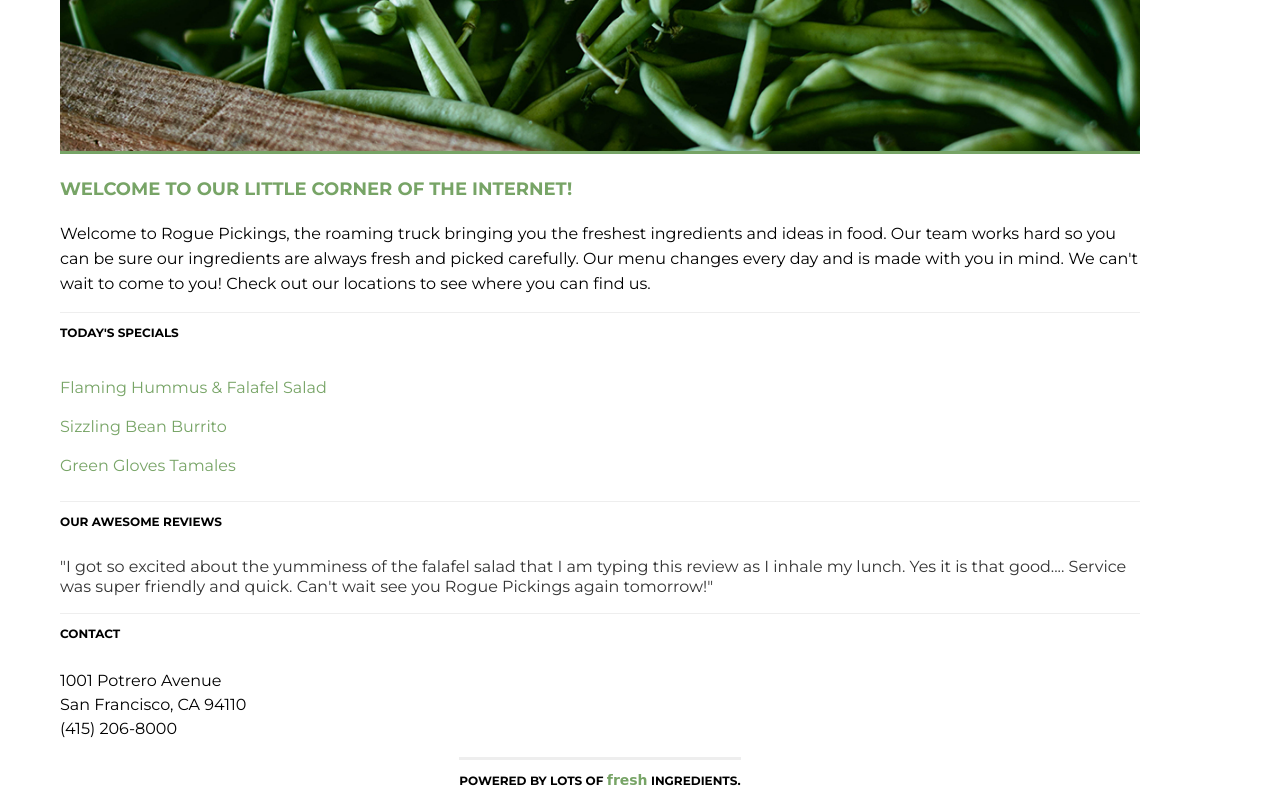
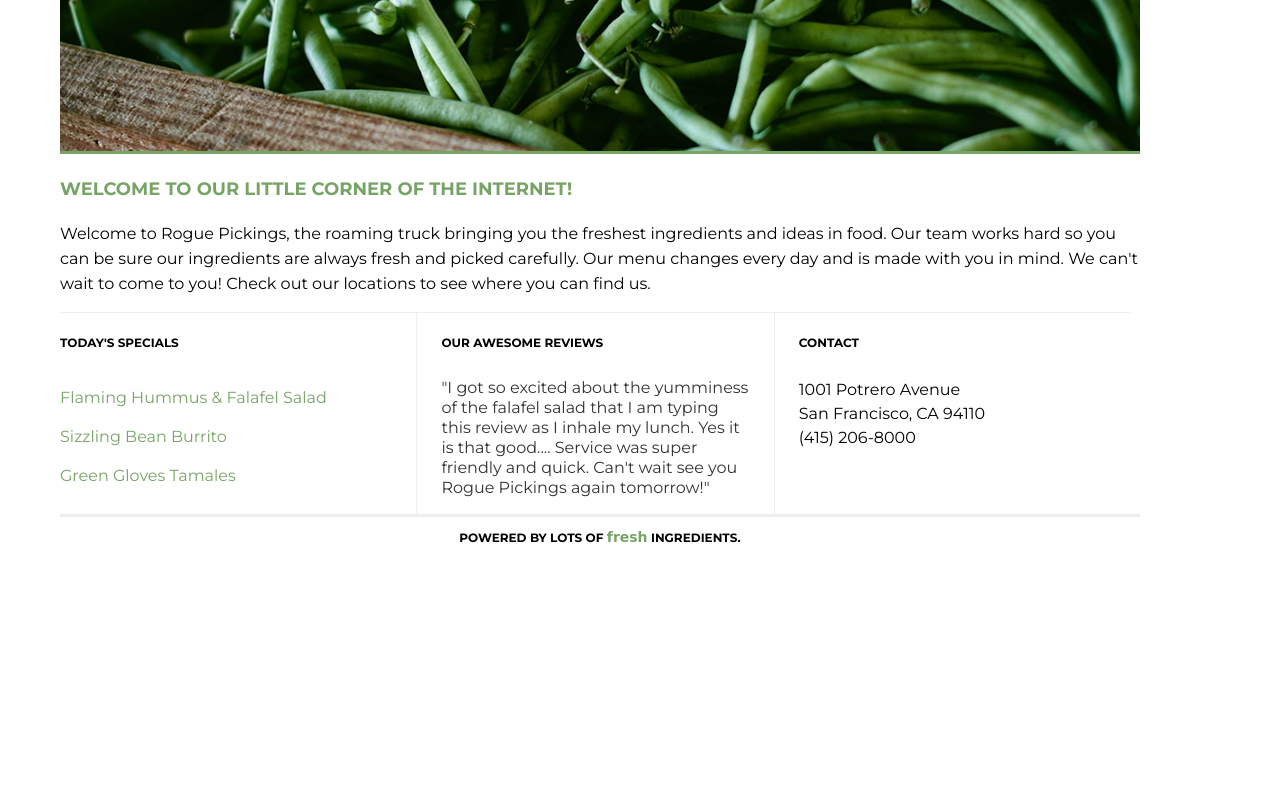
Before and after one commit to nikkinbird/rogue-pickings-responsive, a plain HTML site: page index.html in a window 1280 px wide. Shown: the part 565-1365 px from the top of the page. After the commit the page ends 1122 px from the top, so only its background shows below. Drawn offline with Linux system fonts and the light colour scheme; a web font is replaced by a local one.

Commit message:
Added tablet styles

```diff
--- a/css/main.css
+++ b/css/main.css
@@ -1,4 +1,4 @@
-/*****  Base Styles  *****/
+/*****  Base Styles -- Mobile First *****/
 html {
 	font-size: 16px;
 }
@@ -88,6 +88,10 @@ header nav ul li a{
 .top-section,
 .bottom-section {
 	width: 90%;
+	display: flex;
+	justify-content: flex-start;
+	align-items: flex-start;
+	flex-flow: row wrap;
 }
 
 .main-image {
@@ -131,23 +135,6 @@ header nav ul li a{
 	width: 100%;
 }
 
-/*  Save these for desktop styles
-.section-one h3 {
-	padding: 10px 0;
-}
-
-.section-two {
-	border-left: 1px solid #eee;
-	border-right: 1px solid #eee;
-}
-
-.section-two h3,
-.section-three h3 {
-	padding: 10px 30px;
-}
-
-*/
-
 .menu {
 	list-style: none;
 	padding: 0;
@@ -171,9 +158,11 @@ header nav ul li a{
 /*****************  Footer *****************/
 
 footer {
+	width: 90%;
 	border-top: 3px solid #eee;
-	margin: 0 auto;
-	text-align: center;
+	display: flex;
+	justify-content: center;
+	align-items: center;
 }
 footer span {
 	font-family: 'Galada', cursive;
@@ -181,3 +170,57 @@ footer span {
 	color: #77a466;
 	font-size: 14px;
 }
+
+
+/***********************  MEDIA QUERIES ************************/
+
+
+/* ----------- Tablets larger than 768px wide ----------- */
+@media (min-width: 768px) {
+	.section-one,
+	.section-two,
+	.section-three {
+		width: 33%;
+
+	}
+
+	.section-one h3,
+	.section-one li {
+		padding-right: 1.5rem;
+	}
+
+	.section-two h3,
+	.section-two p,
+	.section-three h3,
+	.section-three p {
+		padding-left: 1.5rem;
+		padding-right: 1.5rem;
+	}
+
+	.section-one h3 {
+		padding-top: .625rem;
+	}
+
+	.section-two {
+		border-left: 1px solid #eee;
+		border-right: 1px solid #eee;
+	}
+
+
+	.section-two h3,
+	.section-three h3 {
+		padding-top: .625rem;
+	}
+
+
+}
+
+
+
+
+/* ----------- Monitors larger than 1200px wide ----------- */
+@media (min-width: 1200px) {
+
+
+
+}
```
